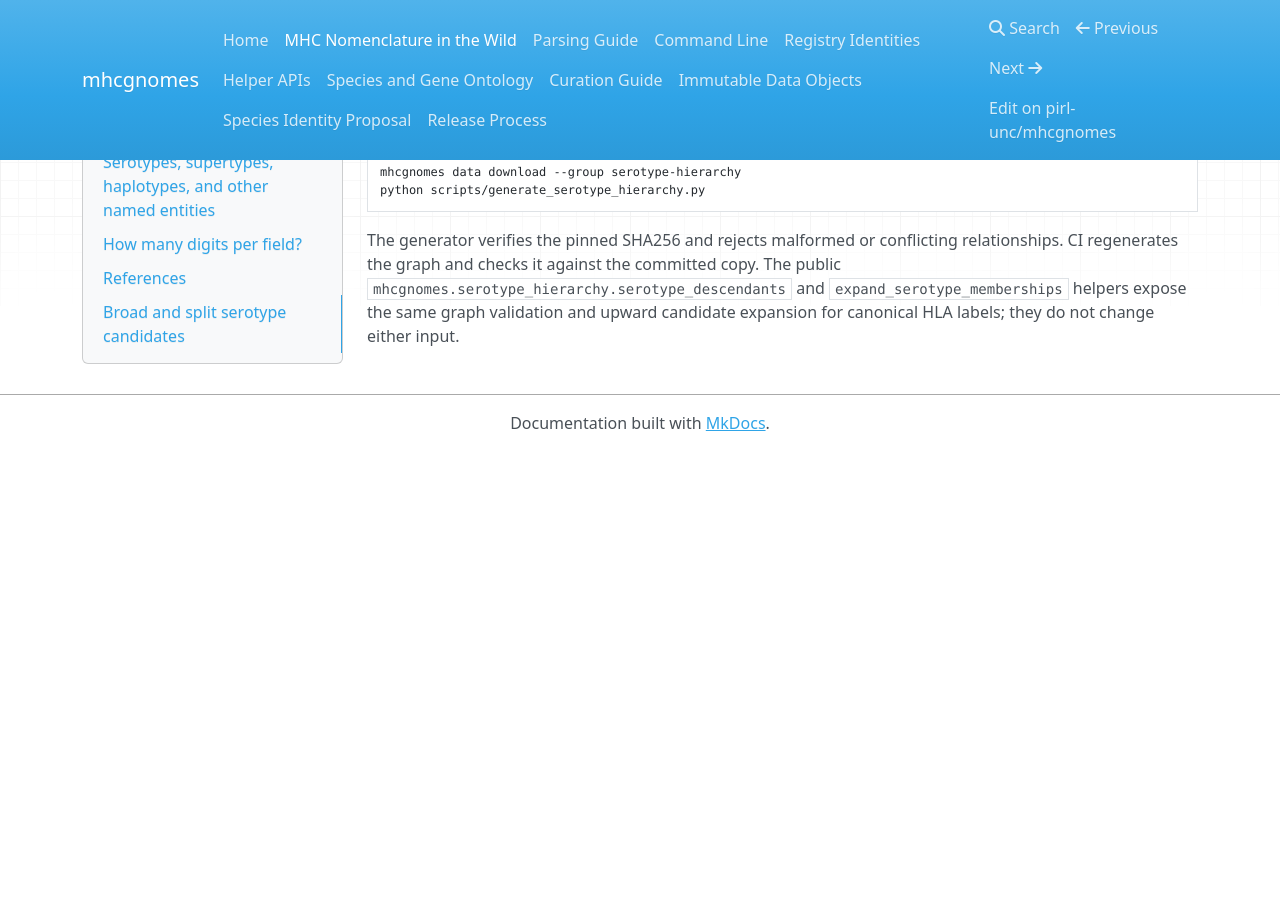
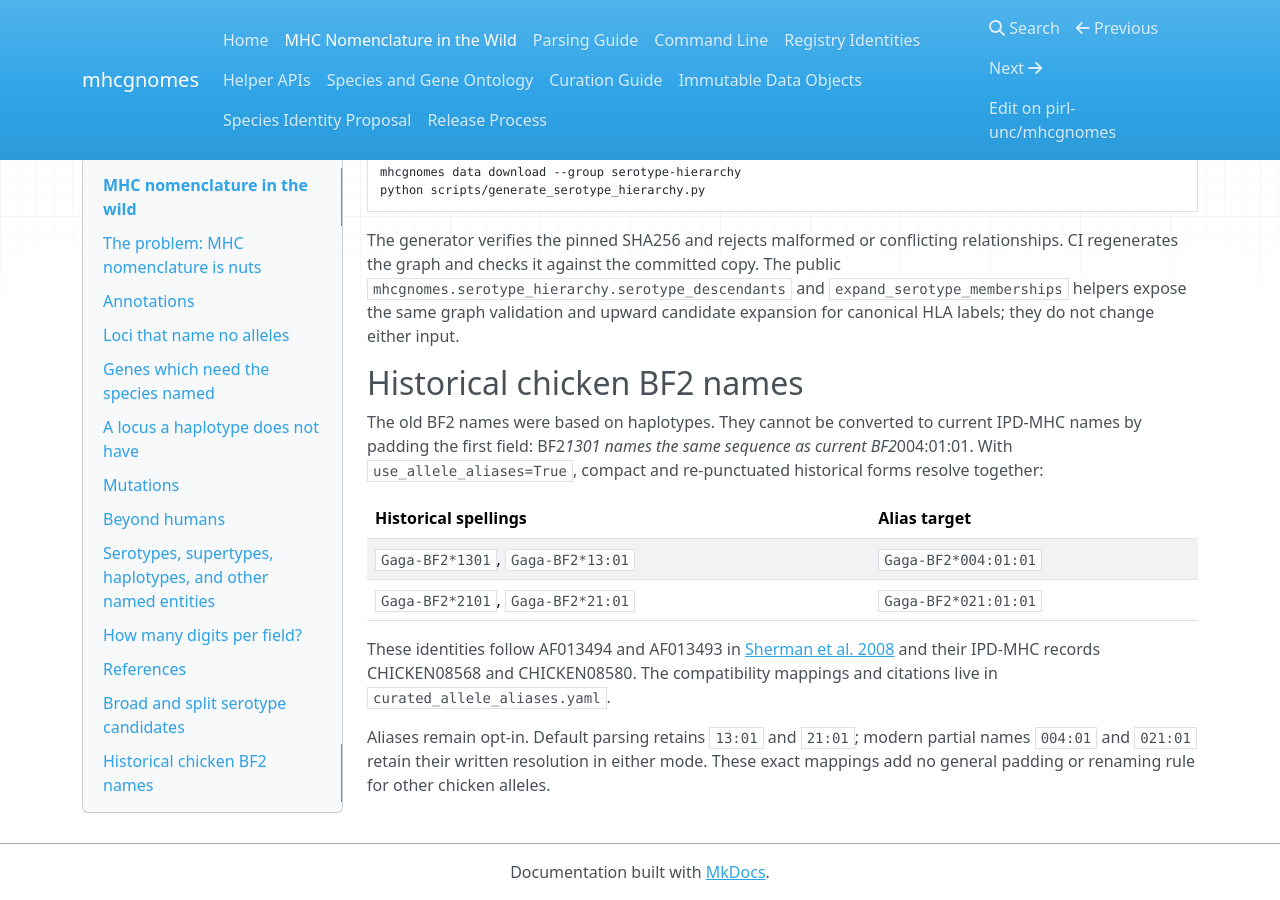
Before and after one commit to pirl-unc/mhcgnomes, an MkDocs documentation site: the page built from docs/nomenclature.md, in a window 1280 px wide and 900 px high, scrolled down 4983 px. Built offline with MkDocs 1.6.1, drawn with Linux system fonts in a browser that asks for light colours; nearby versions of some CDN libraries; before the commit the page ends 5434 px from its top, so only the background shows below that.

Commit message:
Resolve colon-form historical chicken BF2 aliases by accession evidence

```diff
--- a/docs/nomenclature.md
+++ b/docs/nomenclature.md
@@ -255,3 +255,25 @@ relationships. CI regenerates the graph and checks it against the committed copy
 The public `mhcgnomes.serotype_hierarchy.serotype_descendants` and
 `expand_serotype_memberships` helpers expose the same graph validation and upward
 candidate expansion for canonical HLA labels; they do not change either input.
+
+## Historical chicken BF2 names
+
+The old BF2 names were based on haplotypes. They cannot be converted to current
+IPD-MHC names by padding the first field: BF2*1301 names the same sequence as
+current BF2*004:01:01. With `use_allele_aliases=True`, compact and re-punctuated
+historical forms resolve together:
+
+| Historical spellings | Alias target |
+|---|---|
+| `Gaga-BF2*1301`, `Gaga-BF2*13:01` | `Gaga-BF2*004:01:01` |
+| `Gaga-BF2*2101`, `Gaga-BF2*21:01` | `Gaga-BF2*021:01:01` |
+
+These identities follow AF013494 and AF013493 in
+[Sherman et al. 2008](https://pmc.ncbi.nlm.nih.gov/articles/PMC3339847/) and their
+IPD-MHC records CHICKEN08568 and CHICKEN08580. The compatibility mappings and
+citations live in `curated_allele_aliases.yaml`.
+
+Aliases remain opt-in. Default parsing retains `13:01` and `21:01`; modern
+partial names `004:01` and `021:01` retain their written resolution in either
+mode. These exact mappings add no general padding or renaming rule for other
+chicken alleles.
--- a/mhcgnomes/version.py
+++ b/mhcgnomes/version.py
@@ -1,4 +1,4 @@
-__version__ = "3.70.0"
+__version__ = "3.70.1"
 
 
 def print_version():
```
Also changed, not shown: tasks/todo.md (+60 -2 lines), 5 other files.
